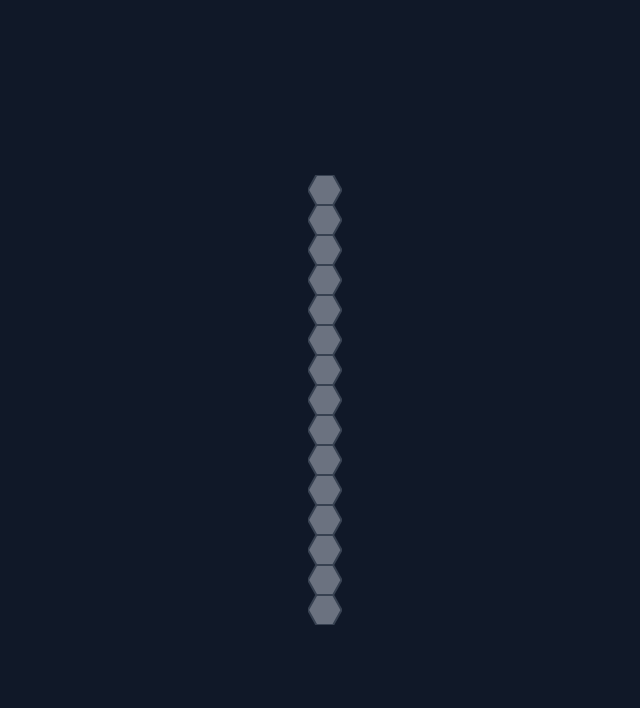
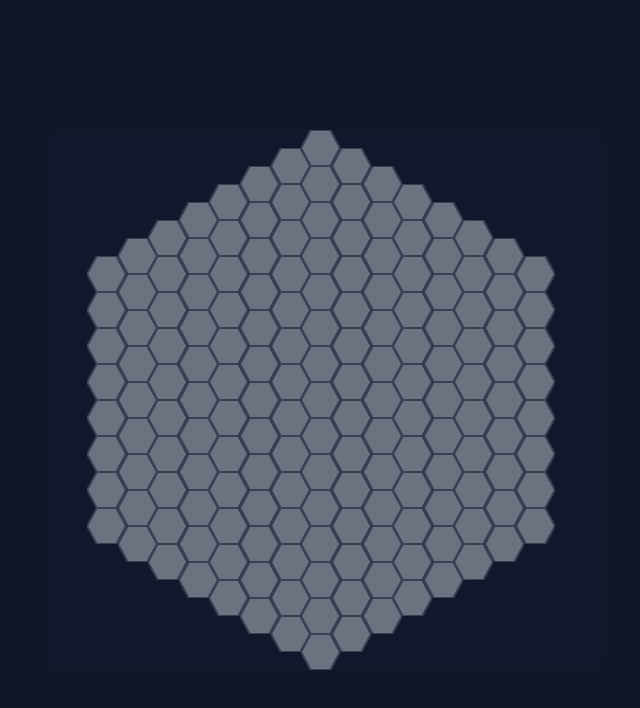
Before and after one commit to olegkich/havahub, a React app: page /game in a window 1280 px wide. Shown: the top 708 px of the page, without its empty margins (315-955 px from the left). Built offline with nearby package versions, Linux system fonts and the light colour scheme; the HTML template or start-up script is replaced by a standard one.

Commit message:
draw hex board

```diff
--- a/src/components/Board.tsx
+++ b/src/components/Board.tsx
@@ -4,11 +4,38 @@ import { Hex } from "./Hex";
 export interface IBoardProps {}
 
 export function Board(props: IBoardProps) {
+  const size = 8;
+  const rowCounts = [
+    ...Array(size - 1)
+      .fill(0)
+      .map((_, i) => size + i),
+    ...Array(size)
+      .fill(0)
+      .map((_, i) => size * 2 - 1 - i),
+  ];
+
+  const hexWidth = Math.sqrt(5) * 15;
+
   return (
-    <div>
-      {[...Array(15)].map(() => {
-        return <Hex />;
-      })}
+    <div className="flex justify-center items-center gap-[0] pl-[50px] pr-[50px] bg-[#12182B] rounded-[12px]">
+      {rowCounts.map((count, rowIndex) => (
+        <div
+          key={rowIndex}
+          className="flex flex-col items-center justify-center gap-[0px] m-0 p-0"
+        >
+          {[...Array(count)].map((_, i) => (
+            <div
+              key={i}
+              // why???????
+              style={{
+                marginLeft: -(hexWidth * 0.25),
+              }}
+            >
+              <Hex />
+            </div>
+          ))}
+        </div>
+      ))}
     </div>
   );
 }
--- a/src/components/Hex.tsx
+++ b/src/components/Hex.tsx
@@ -3,8 +3,8 @@ import * as React from "react";
 export interface IHexProps {}
 
 export function Hex(props: IHexProps) {
-  const size = 15;
-  const width = size * Math.sqrt(5);
+  const size = 18;
+  const width = size * 2 + 3;
   const height = size * 2;
 
   const normal_points = [
@@ -18,13 +18,15 @@ export function Hex(props: IHexProps) {
     .map((p) => p.join(","))
     .join(" ");
 
+  console.log(width, height);
+
   return (
-    <svg width={width} height={height} viewBox={`0 0 ${width} ${height}`}>
+    <svg width={width} height={height}>
       <polygon
         points={normal_points}
         fill="#6B7280"
         stroke="#374151"
-        strokeWidth="2"
+        strokeWidth="2px"
       />
     </svg>
   );
```
